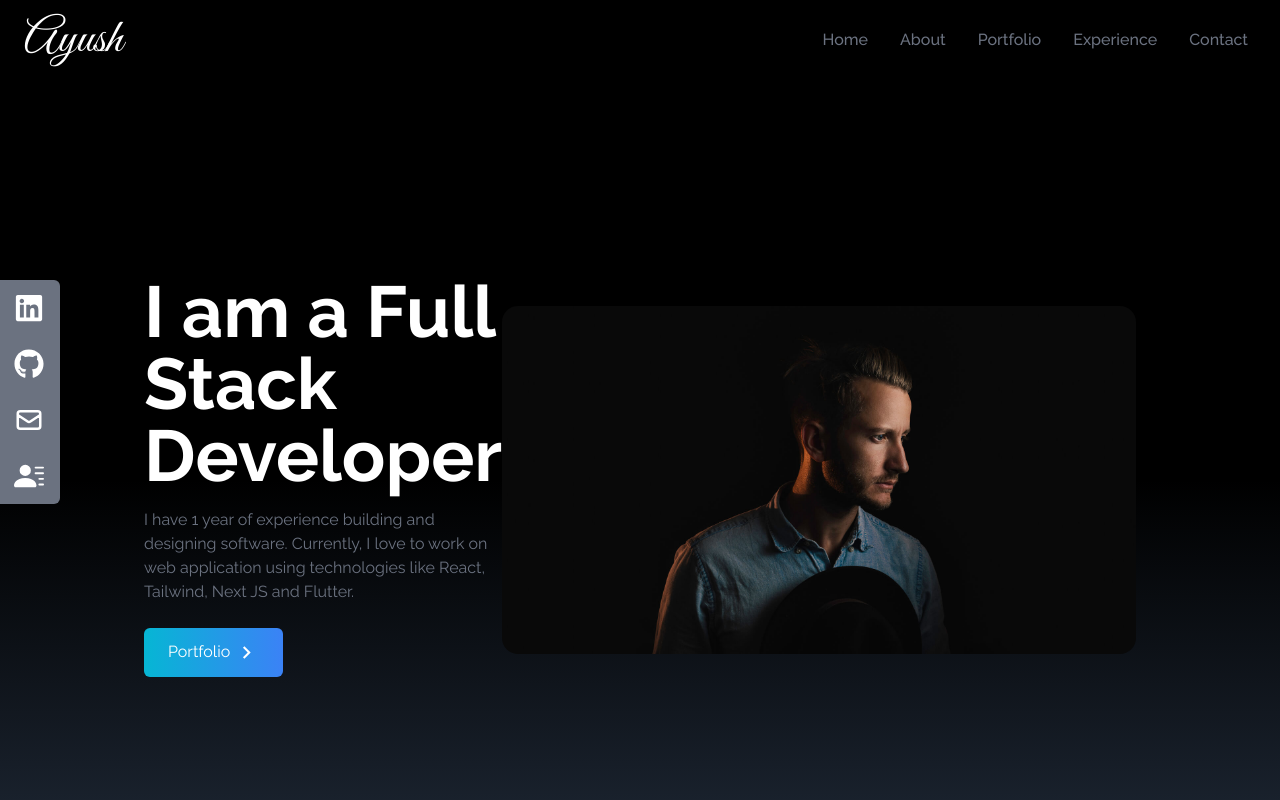
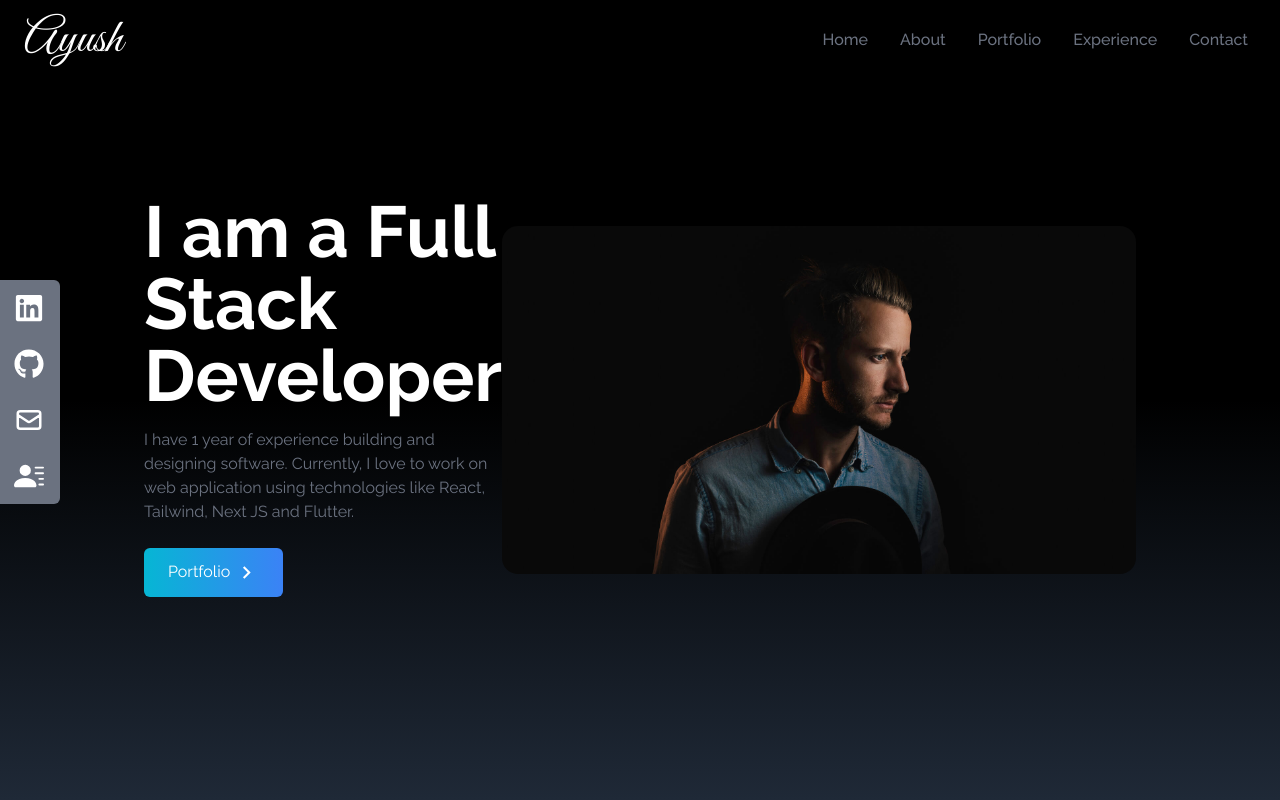
Before and after one commit to fr0sted-flake/Personal-Portfolio, a React (Vite) app: page / in a window 1280 px wide. Shown: the top 800 px of the page. Built offline with nearby package versions, Linux system fonts and the light colour scheme.

Commit message:
added react smooth scroll in the nav bar and portfolio button

```diff
--- a/package.json
+++ b/package.json
@@ -12,7 +12,8 @@
   "dependencies": {
     "react": "^18.2.0",
     "react-dom": "^18.2.0",
-    "react-icons": "^4.12.0"
+    "react-icons": "^4.12.0",
+    "react-scroll": "^1.9.0"
   },
   "devDependencies": {
     "@types/react": "^18.2.43",
--- a/src/components/Home.jsx
+++ b/src/components/Home.jsx
@@ -1,6 +1,7 @@
 import React from "react";
 import HeroImage from "../assets/heroImage.png";
 import { MdKeyboardArrowRight } from "react-icons/md";
+import { Link } from "react-scroll";
 
 const Home = () => {
   return (
@@ -19,12 +20,12 @@ const Home = () => {
             React, Tailwind, Next JS and Flutter.
           </p>
           <div>
-            <button className="group text-white w-fit px-6 py-3 my-2 flex items-center rounded-md bg-gradient-to-r from-cyan-500 to-blue-500 cursor-pointer">
+            <Link to="portfolio" smooth duration={500} className="group text-white w-fit px-6 py-3 my-2 flex items-center rounded-md bg-gradient-to-r from-cyan-500 to-blue-500 cursor-pointer">
               Portfolio
               <span className="group-hover:rotate-90 duration-300">
                 <MdKeyboardArrowRight size={25} className="ml-1"/>
               </span>
-            </button>
+            </Link>
           </div>
         </div>
         <div>
--- a/src/components/NavBar.jsx
+++ b/src/components/NavBar.jsx
@@ -1,5 +1,6 @@
 import React, { useState } from "react";
 import { FaBars, FaTimes } from "react-icons/fa";
+import { Link } from "react-scroll";
 
 function NavBar() {
   const [nav, setNav] = useState(false);
@@ -27,7 +28,7 @@ function NavBar() {
     },
   ];
   return (
-    <div className="flex justify-between items-center w-full h-20 bg-black px-4 text-white">
+    <div className="flex justify-between items-center w-full h-20 bg-black px-4 text-white fixed">
       <div>
         <h1 className="text-5xl font-signature ml-2">Ayush</h1>
       </div>
@@ -37,7 +38,9 @@ function NavBar() {
             key={id}
             className="px-4 cursor-pointer capitalize font-medium text-gray-500 hover:scale-105 duration-200"
           >
-            {link}
+            <Link to={link} smooth duration={500}>
+              {link}
+            </Link>
           </li>
         ))}
       </ul>
@@ -55,7 +58,9 @@ function NavBar() {
               key={id}
               className="px-4 cursor-pointer capitalize py-6 text-4xl"
             >
+              <Link onClick={() => setNav(!nav)} to={link} smooth duration={500}>
               {link}
+            </Link>
             </li>
           ))}
         </ul>
```
Also changed, not shown: 1 other file (tests, documents, lock files or other folders).
